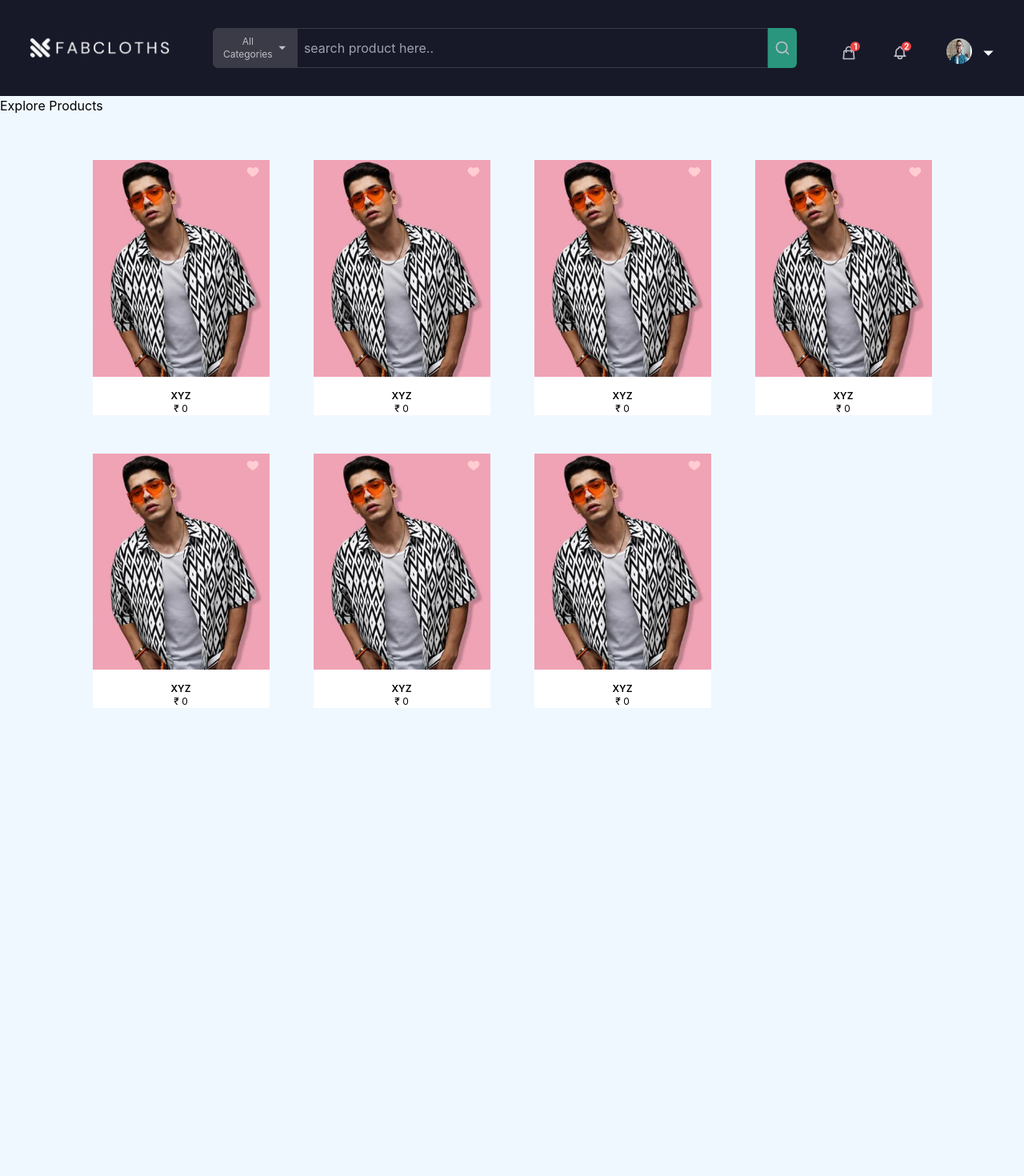
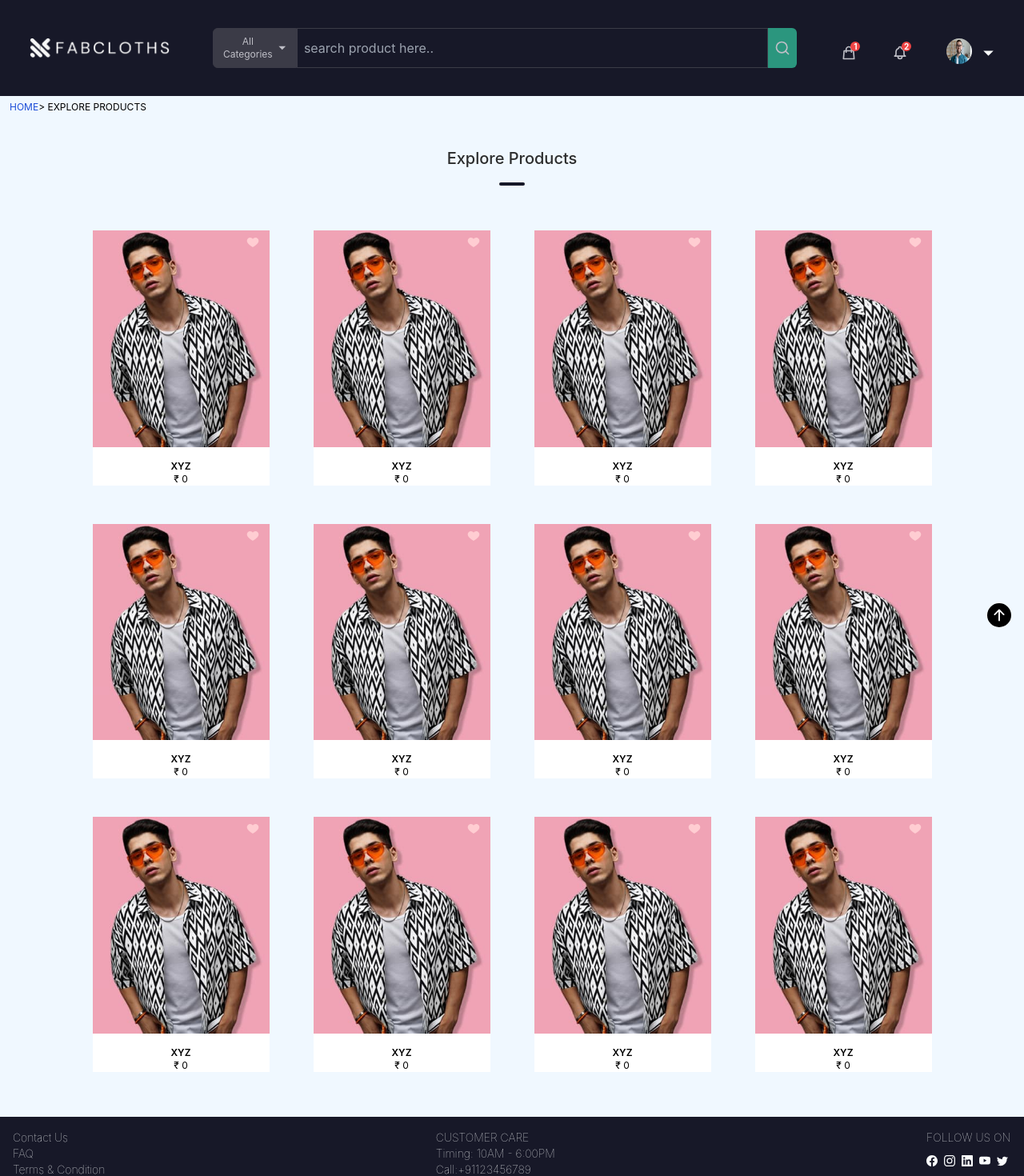
Before and after one commit to sahishanu/ecom-fe, a Next.js app: page /productlisting in a window 1280 px wide. Shown: the top 1470 px of the page at 80% size. Before the commit the page ends 901 px from the top, so only its background shows below. Built offline with nearby package versions, Linux system fonts and the light colour scheme; a web font is replaced by a local one.

Commit message:
product-listing page changes

```diff
--- a/src/pages/productlisting.tsx
+++ b/src/pages/productlisting.tsx
@@ -1,6 +1,12 @@
+import { Movetop } from "@/components/CustomIcons";
+import { Footer } from "@/components/Footer";
 import Navbar from "@/components/Navbar"
 import { Product } from "@/components/Proctuctview";
+import { Sectionheader } from "@/components/Sectionheader";
+import Link from "next/link";
 import React from "react"
+import {} from "react-icons"
+import { BsFillArrowUpCircleFill } from "react-icons/bs";
 
 const productlisting:React.FC<{}>=()=>{
 
@@ -9,9 +15,9 @@ const productlisting:React.FC<{}>=()=>{
     return (
         <div>
             <Navbar/>
-            <div >
-                Explore Products
-            </div>
+            <span className="uppercase text-xs px-3  "><Link className="text-blue-700" href={"/"}>home</Link>&gt; Explore Products</span>
+
+            <Sectionheader  title={"Explore Products"}/>
             <div>
             <div className="grid grid-cols-4 gap-4  mt-10 w-[85%] mx-auto">
             <div className="   ">
@@ -35,9 +41,26 @@ const productlisting:React.FC<{}>=()=>{
     <div className="   ">
     <Product name={"xyz"} cost={0} imgUrl={"./images/productsm/shirt.jpg"}/>
     </div>
+    <div className="   ">
+    <Product name={"xyz"} cost={0} imgUrl={"./images/productsm/shirt.jpg"}/>
+    </div>
+    <div className="   ">
+    <Product name={"xyz"} cost={0} imgUrl={"./images/productsm/shirt.jpg"}/>
+    </div>
+    <div className="   ">
+    <Product name={"xyz"} cost={0} imgUrl={"./images/productsm/shirt.jpg"}/>
+    </div>
+    <div className="   ">
+    <Product name={"xyz"} cost={0} imgUrl={"./images/productsm/shirt.jpg"}/>
+    </div>
+    <div className="   ">
+    <Product name={"xyz"} cost={0} imgUrl={"./images/productsm/shirt.jpg"}/>
+    </div>
     </div>
 
             </div>
+            <Movetop />
+            <Footer/>
         </div>
     )
 }
```
